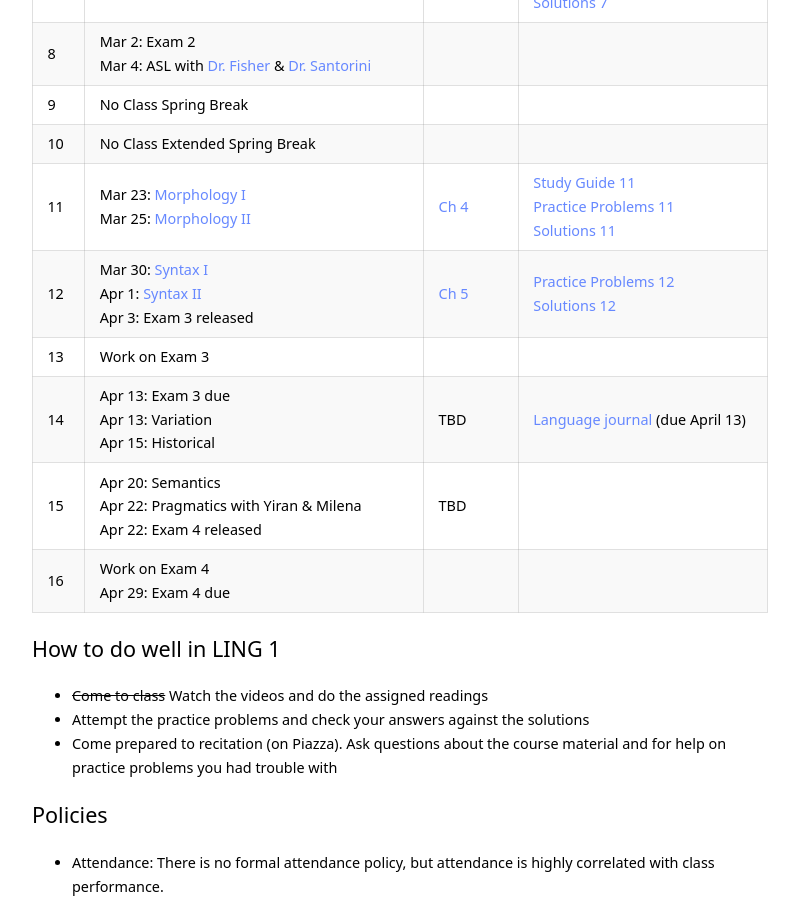
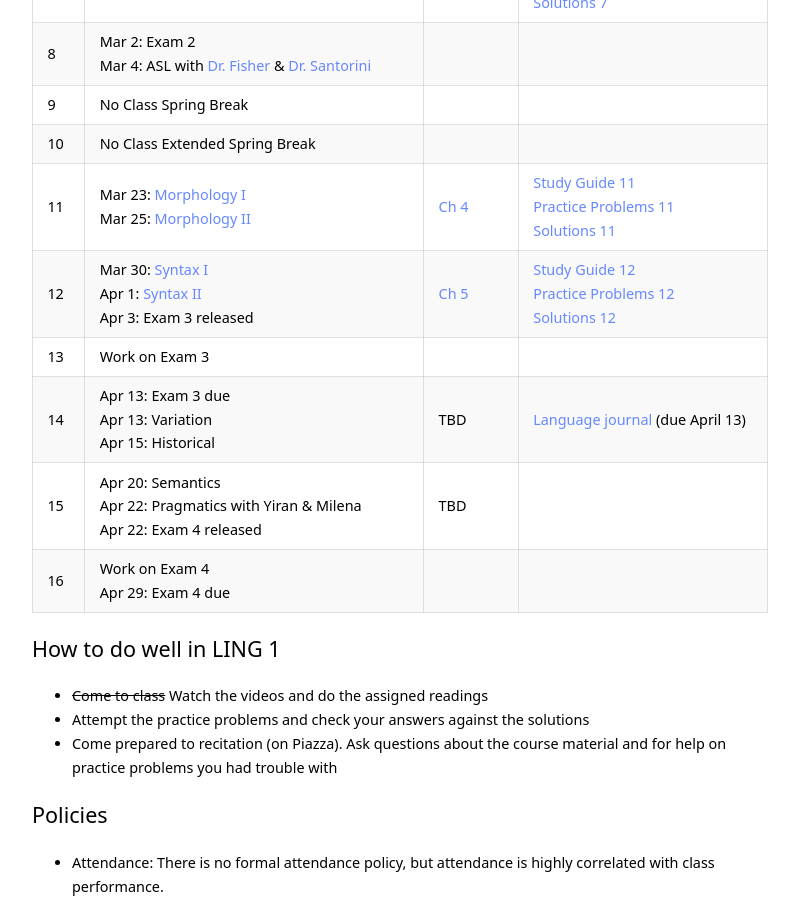
Before and after one commit to kschuler/ling001, a Jekyll site: the page built from index.md, in a window 1280 px wide and 900 px high, scrolled down 3319 px. Shown: the whole window, without its empty margins (240-1039 px from the left). Built offline with Jekyll 4.4.1, drawn with Linux system fonts in a browser that asks for light colours.

Commit message:
Update index.md

```diff
--- a/index.md
+++ b/index.md
@@ -95,7 +95,7 @@ Wk  | Lecture | Readings | Resources
 9 | **No Class Spring Break** |  |
 10 | **No Class Extended Spring Break** | |
 11 | Mar 23: [Morphology I](resources/Ling001-20A-13-Morphology1-pdf.pdf)<br>Mar 25: [Morphology II](resources/Ling001-20A-14-Morphology2.pdf) | [Ch 4](https://app.perusall.com/courses/intro-to-linguistics-1/chapter-4-4-1-4-5?assignmentId=pxa2xEZE3KQXDioBC&part=1) | [Study Guide 11](resources/studyguide-week11.pdf)<br>[Practice Problems 11](resources/practiceproblems-week11.pdf)<br>[Solutions 11](resources/solutions-week11.pdf)
-12 | Mar 30: [Syntax I](resources/Ling001-20A-15-Syntax1.pdf) <br> Apr 1: [Syntax II](resources/Ling001-20A-16-Syntax2.pdf) <br> Apr 3: **Exam 3 released**| [Ch 5](https://app.perusall.com/courses/intro-to-linguistics-1/chapter-5-19?assignmentId=i7tR6HdzMEfCB99ck&part=1) | [Practice Problems 12](resources/practiceproblems-week12.pdf)<br>[Solutions 12](resources/solutions-week12.pdf)
+12 | Mar 30: [Syntax I](resources/Ling001-20A-15-Syntax1.pdf) <br> Apr 1: [Syntax II](resources/Ling001-20A-16-Syntax2.pdf) <br> Apr 3: **Exam 3 released**| [Ch 5](https://app.perusall.com/courses/intro-to-linguistics-1/chapter-5-19?assignmentId=i7tR6HdzMEfCB99ck&part=1) | [Study Guide 12](resources/studyguide-week12.pdf)<br>[Practice Problems 12](resources/practiceproblems-week12.pdf)<br>[Solutions 12](resources/solutions-week12.pdf)
 13 | **Work on Exam 3**| |
 14 | Apr 13: **Exam 3 due**<br> Apr 13: Variation <br> Apr 15: Historical | TBD | [Language journal](resources/language-journal-assignment) (due April 13)
 15 | Apr 20: Semantics <br> Apr 22: Pragmatics with Yiran & Milena<br>Apr 22: **Exam 4 released** | TBD |
```
